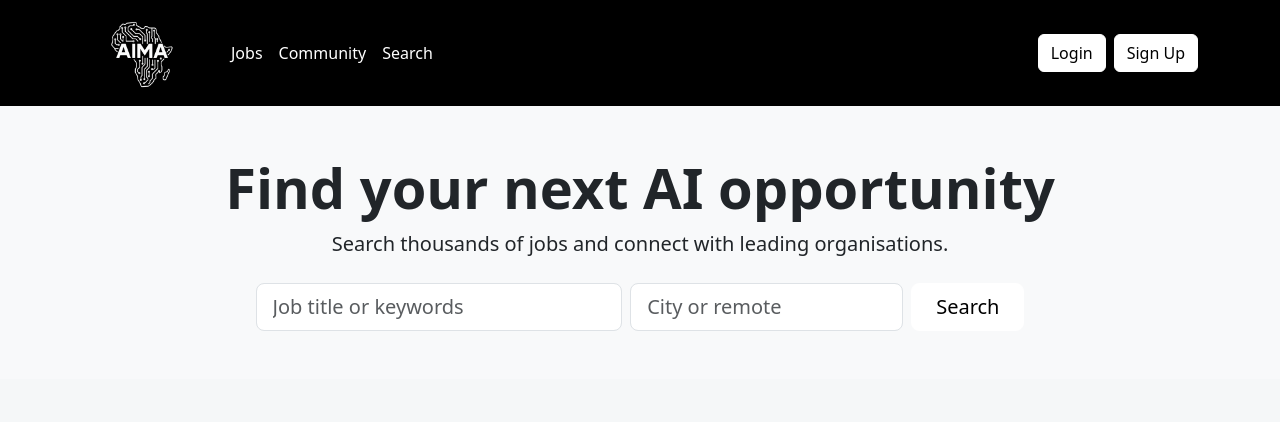
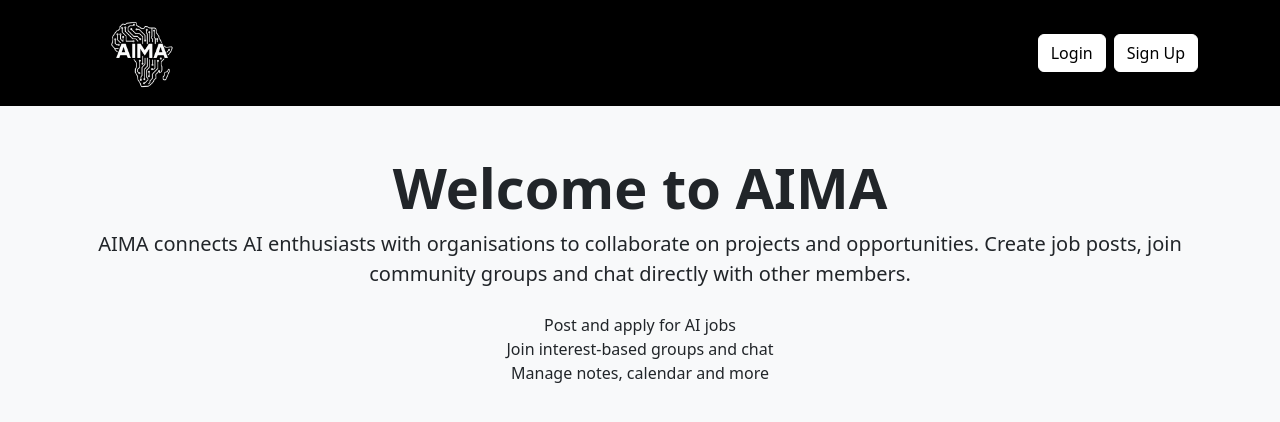
Before and after one commit to MEC-EAGLE/AIMA, a React (Vite) app in the folder myapp/: page / in a window 1280 px wide. Shown: the top 422 px of the page. Built offline with nearby package versions, Linux system fonts and the light colour scheme.

Commit message:
Refine home page layout

```diff
--- a/myapp/src/components/Home.tsx
+++ b/myapp/src/components/Home.tsx
@@ -13,6 +13,7 @@
           <a className="navbar-brand fw-bold d-flex align-items-center" href="/">
             <img src={logo} alt="logo" />
           </a>
+          <span className="navbar-text mx-auto">AIMA</span>
           <button
             className="navbar-toggler"
             type="button"
@@ -22,24 +23,7 @@
             <span className="navbar-toggler-icon" />
           </button>
           <div className="collapse navbar-collapse" id="homeNavbar">
-            <ul className="navbar-nav me-auto mb-2 mb-lg-0">
-              <li className="nav-item">
-                <Link className="nav-link" to="/jobs">
-                  Jobs
-                </Link>
-              </li>
-              <li className="nav-item">
-                <Link className="nav-link" to="/community">
-                  Community
-                </Link>
-              </li>
-              <li className="nav-item">
-                <Link className="nav-link" to="/search">
-                  Search
-                </Link>
-              </li>
-            </ul>
-            <div className="d-flex">
+            <div className="ms-auto d-flex">
               <Link to="/login" className="btn btn-outline-primary me-2">
                 Login
               </Link>
@@ -53,31 +37,13 @@
 
       <header className="bg-light py-5">
         <div className="container text-center">
-          <h1 className="display-4 fw-bold">Find your next AI opportunity</h1>
-          <p className="lead mb-4">
-            Search thousands of jobs and connect with leading organisations.
-          </p>
-          <form className="row g-2 justify-content-center">
-            <div className="col-10 col-md-4">
-              <input
-                type="text"
-                className="form-control form-control-lg"
-                placeholder="Job title or keywords"
-              />
-            </div>
-            <div className="col-10 col-md-3">
-              <input
-                type="text"
-                className="form-control form-control-lg"
-                placeholder="City or remote"
-              />
-            </div>
-            <div className="col-10 col-md-auto">
-              <button type="submit" className="btn btn-primary btn-lg px-4">
-                Search
-              </button>
-            </div>
-          </form>
+          <h1 className="display-4 fw-bold">Welcome to AIMA</h1>
+          <p className="lead mb-4">AIMA connects AI enthusiasts with organisations to collaborate on projects and opportunities. Create job posts, join community groups and chat directly with other members.</p>
+          <ul className="list-unstyled">
+            <li>Post and apply for AI jobs</li>
+            <li>Join interest-based groups and chat</li>
+            <li>Manage notes, calendar and more</li>
+          </ul>
         </div>
       </header>
 
```
